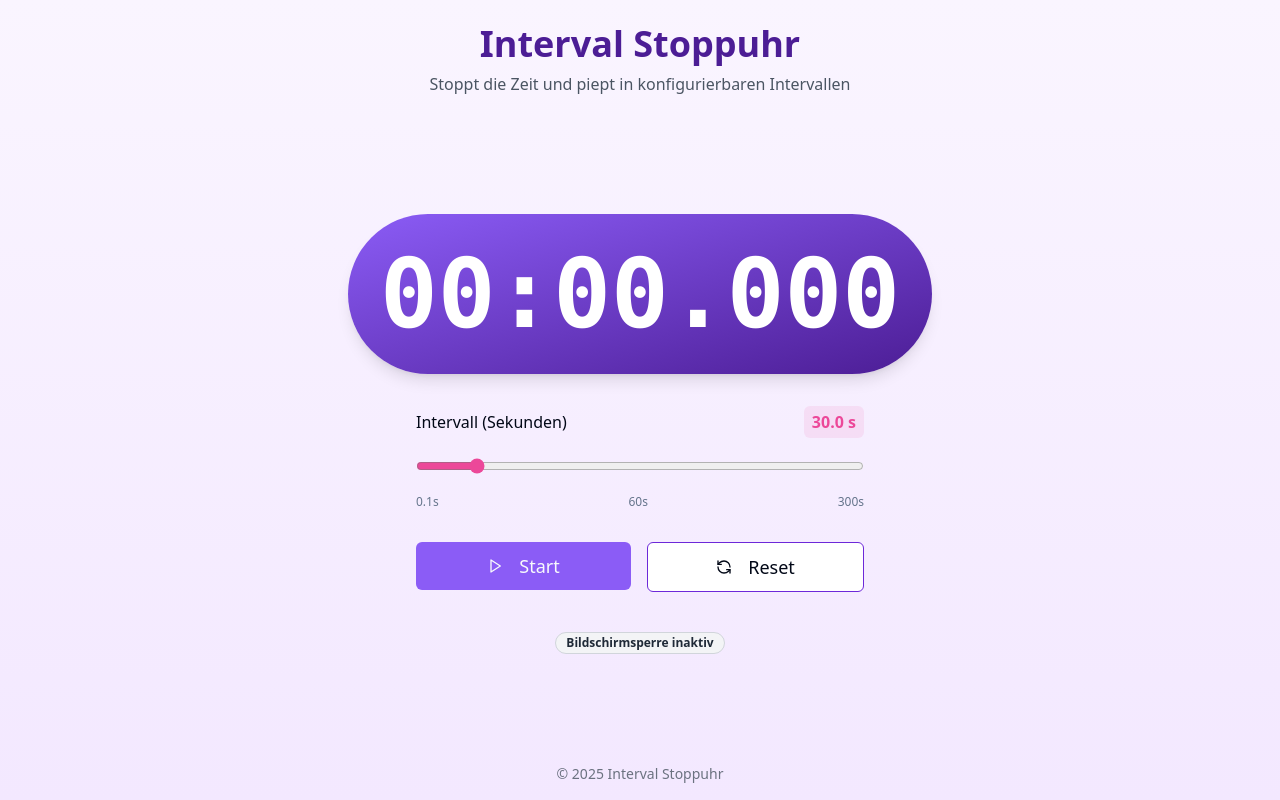
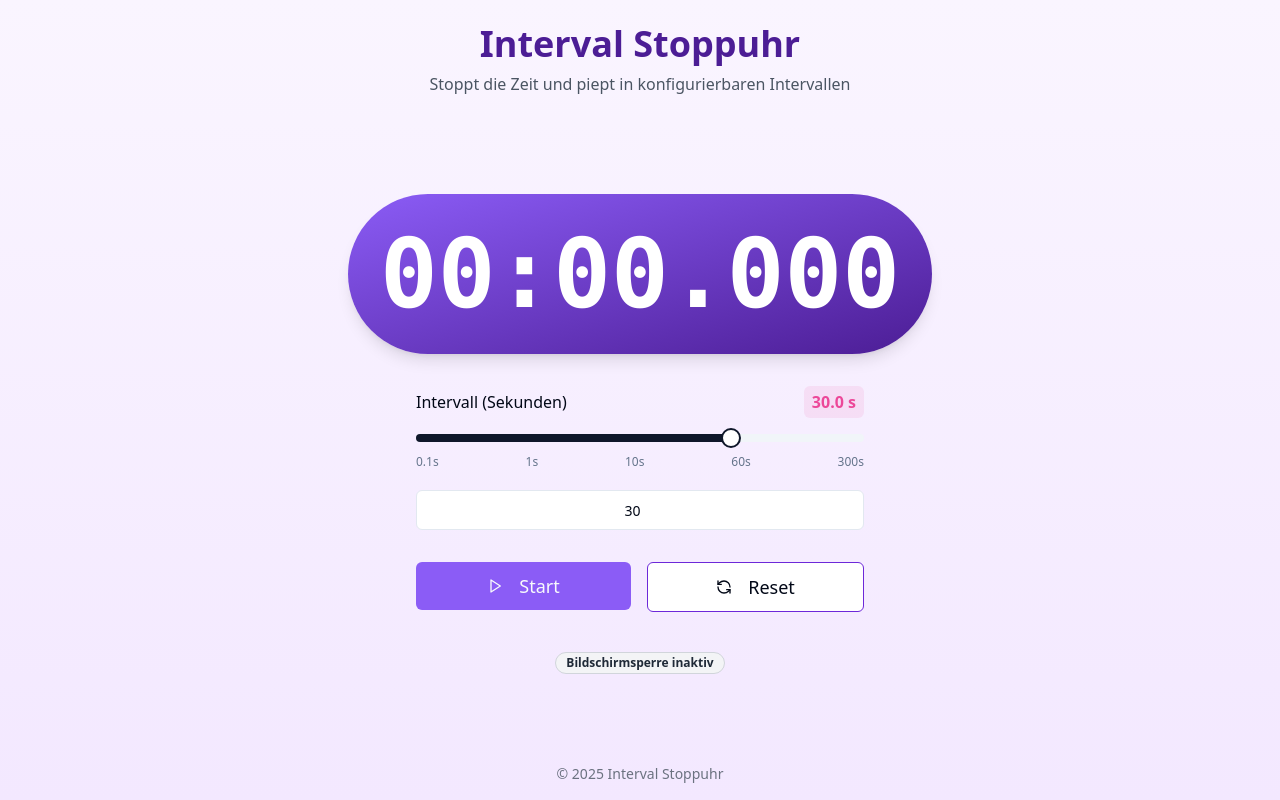
Before and after one commit to enkido/beeping-time-keeper-awake, a React (Vite) app: page / in a window 1280 px wide. Built offline with nearby package versions, Linux system fonts and the light colour scheme.

Commit message:
Fix: Improve interval input usability

```diff
--- a/src/components/IntervalInput.tsx
+++ b/src/components/IntervalInput.tsx
@@ -1,7 +1,8 @@
 
-import React from 'react';
+import React, { useEffect, useState } from 'react';
 import { Input } from '@/components/ui/input';
 import { Label } from '@/components/ui/label';
+import { Slider } from '@/components/ui/slider';
 
 interface IntervalInputProps {
   interval: number;
@@ -9,9 +10,35 @@ interface IntervalInputProps {
 }
 
 const IntervalInput: React.FC<IntervalInputProps> = ({ interval, onChange }) => {
-  const handleChange = (e: React.ChangeEvent<HTMLInputElement>) => {
+  // Use logarithmic scale for better precision on lower values
+  const [sliderValue, setSliderValue] = useState(mapToSlider(interval));
+
+  // Convert between actual interval values and slider positions
+  function mapToSlider(seconds: number): number {
+    // Log scale: 0-100 maps to 0.1-300
+    return Math.max(0, Math.min(100, Math.log(seconds / 0.1) / Math.log(3000) * 100));
+  }
+
+  function mapFromSlider(value: number): number {
+    // Inverse of log scale
+    return parseFloat((0.1 * Math.pow(3000, value / 100)).toFixed(1));
+  }
+
+  // Update slider value when interval changes externally
+  useEffect(() => {
+    setSliderValue(mapToSlider(interval));
+  }, [interval]);
+
+  const handleSliderChange = (value: number[]) => {
+    const newValue = value[0];
+    setSliderValue(newValue);
+    onChange(mapFromSlider(newValue));
+  };
+
+  // Direct input for precise value entry
+  const handleInputChange = (e: React.ChangeEvent<HTMLInputElement>) => {
     const value = parseFloat(e.target.value);
-    if (!isNaN(value) && value >= 0.1) {
+    if (!isNaN(value) && value >= 0.1 && value <= 300) {
       onChange(value);
     }
   };
@@ -26,20 +53,38 @@ const IntervalInput: React.FC<IntervalInputProps> = ({ interval, onChange }) =>
           {interval.toFixed(1)} s
         </span>
       </div>
-      <Input
-        id="interval"
-        type="range"
-        min="0.1"
-        max="300"
-        step="0.1"
-        value={interval}
-        onChange={handleChange}
-        className="cursor-pointer accent-timer-accent"
-      />
-      <div className="flex justify-between text-xs text-muted-foreground">
+
+      <div className="pt-2">
+        <Slider
+          id="interval-slider"
+          value={[sliderValue]}
+          min={0}
+          max={100}
+          step={0.1}
+          onValueChange={handleSliderChange}
+          className="cursor-pointer accent-timer-accent"
+        />
+      </div>
+
+      <div className="flex justify-between text-xs text-muted-foreground py-1">
         <span>0.1s</span>
+        <span>1s</span>
+        <span>10s</span>
         <span>60s</span>
         <span>300s</span>
+      </div>
+
+      <div className="pt-2">
+        <Input
+          id="interval"
+          type="number"
+          min="0.1"
+          max="300"
+          step="0.1"
+          value={interval}
+          onChange={handleInputChange}
+          className="w-full text-center"
+        />
       </div>
     </div>
   );
```
